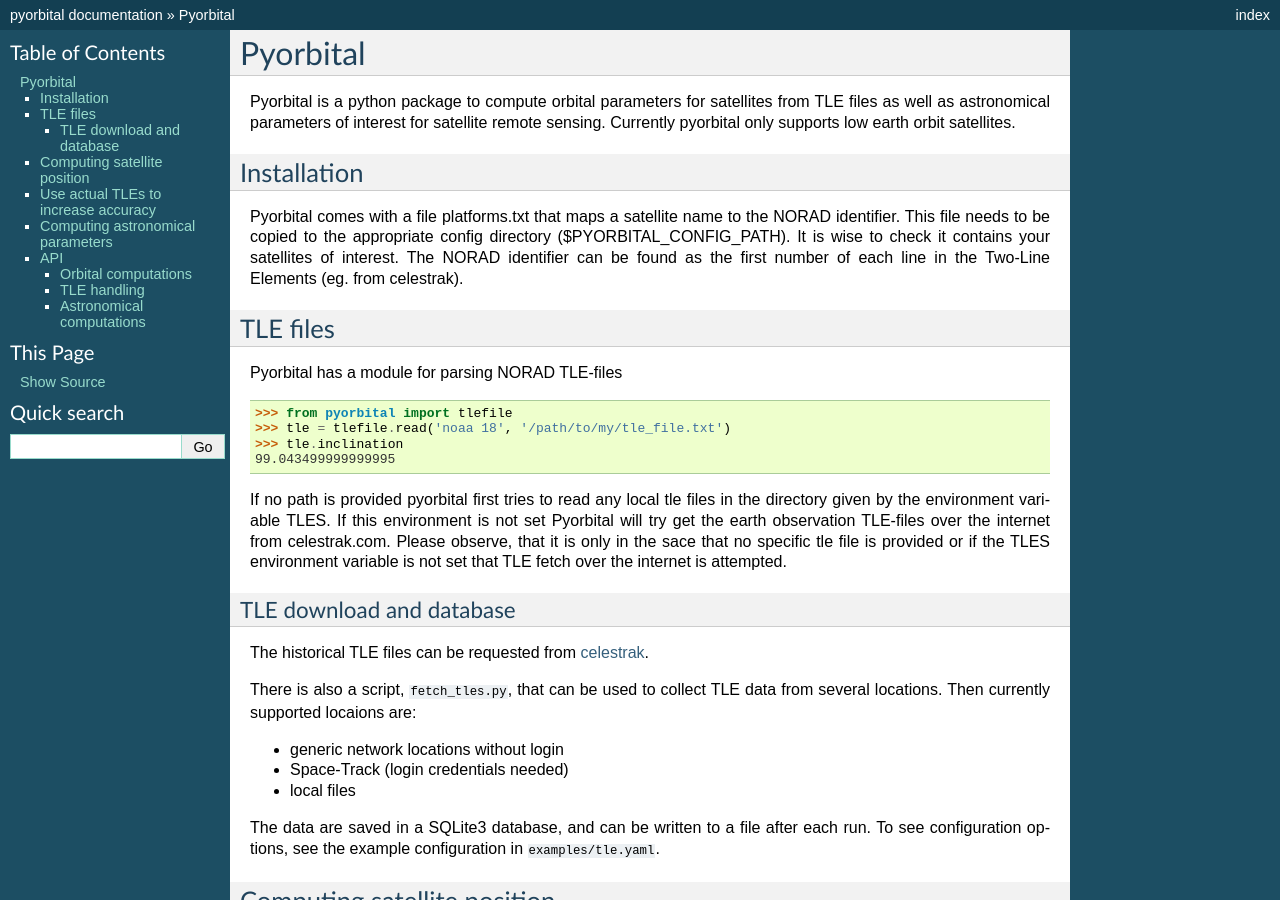
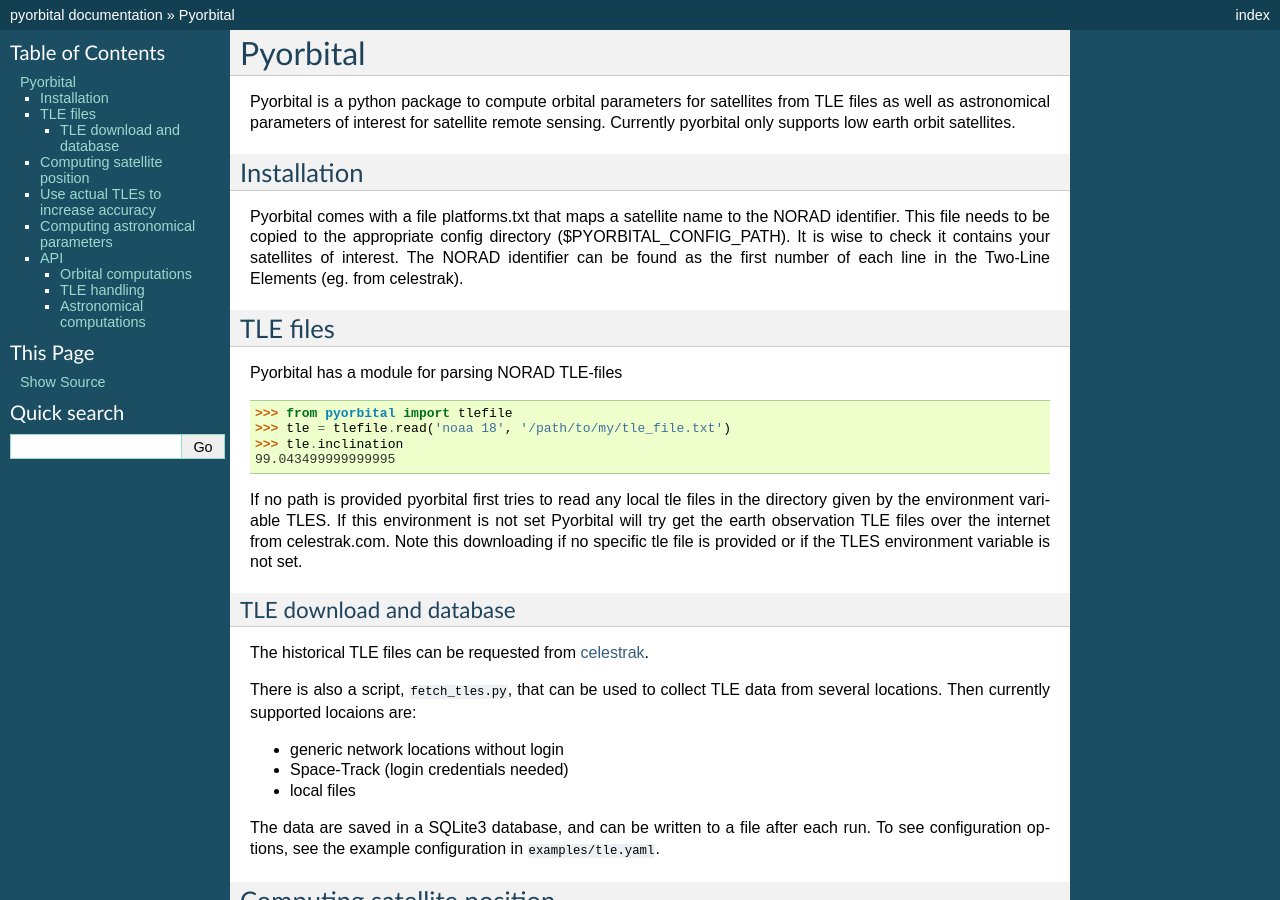
Before and after one commit to pytroll/pyorbital, a Sphinx documentation site: the page built from doc/source/index.rst, in a window 1280 px wide and 900 px high. Built offline with Sphinx 7.4.7, drawn with Linux system fonts in a browser that asks for light colours; the version number could not be read and is left out.

Commit message:
A couple of typos and rewordings
Update doc/source/index.rst

Co-authored-by: David Hoese <david.hoese@ssec.wisc.edu>

```diff
--- a/doc/source/index.rst
+++ b/doc/source/index.rst
@@ -28,10 +28,9 @@
 
 If no path is provided pyorbital first tries to read any local tle files in the
 directory given by the environment variable TLES. If this environment is not
-set Pyorbital will try get the earth observation TLE-files over the internet
-from celestrak.com. Please observe, that it is only in the sace that no
-specific tle file is provided or if the TLES environment variable is not set
-that TLE fetch over the internet is attempted.
+set Pyorbital will try get the earth observation TLE files over the internet
+from celestrak.com. Note this downloading if no
+specific tle file is provided or if the TLES environment variable is not set.
 
 
 TLE download and database
```
